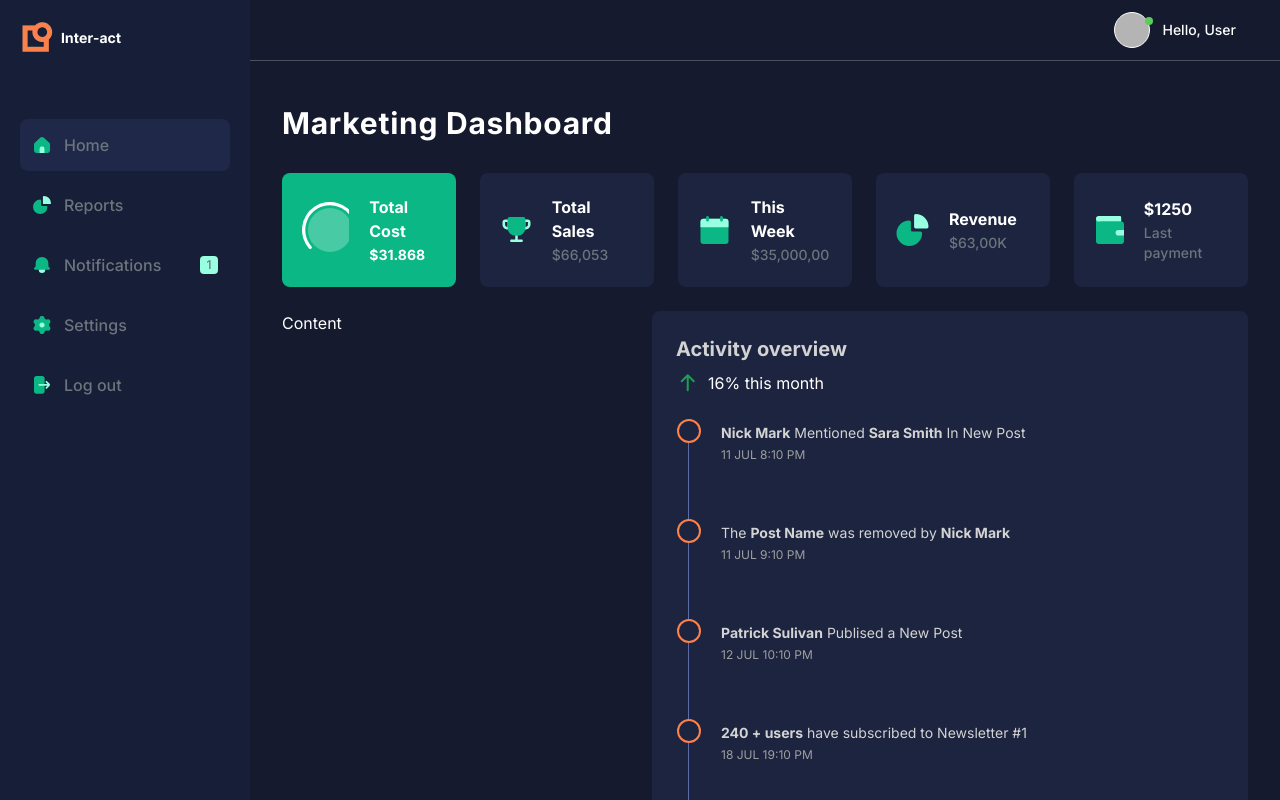
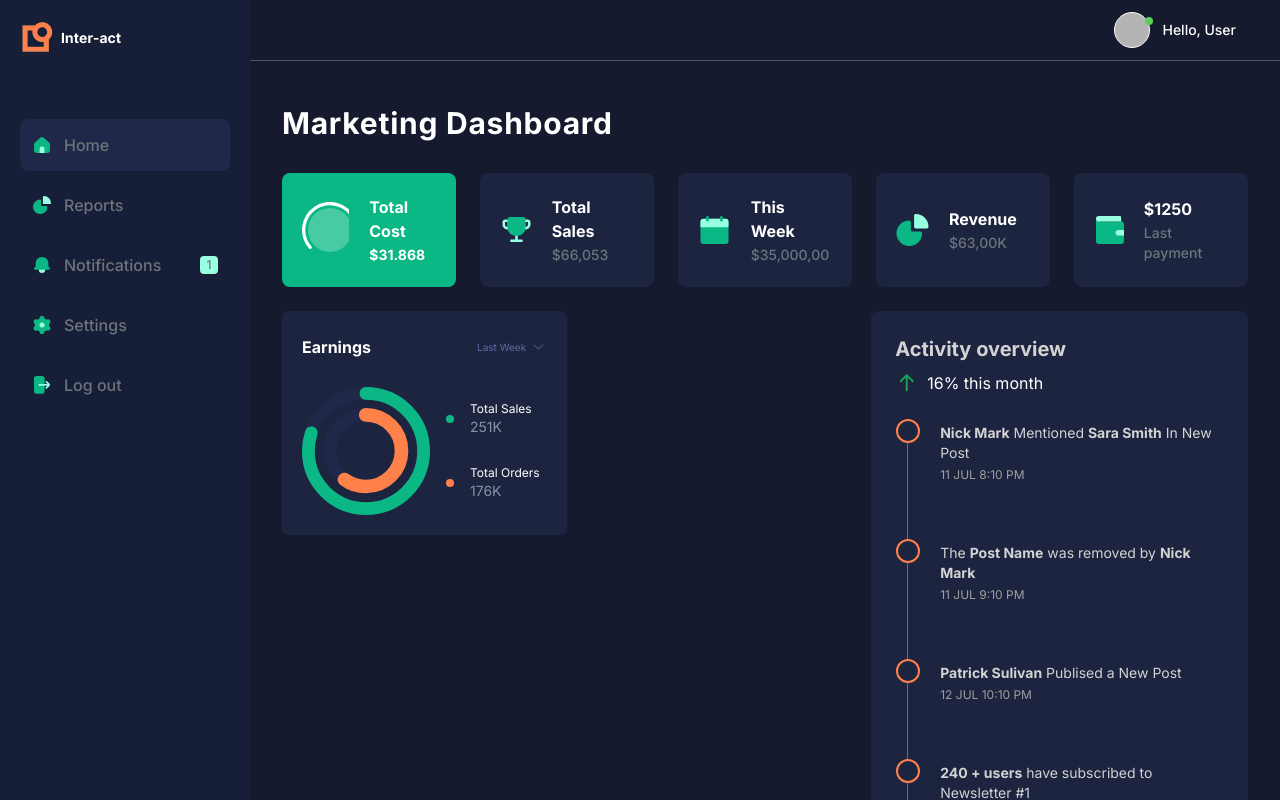
Before and after one commit to nzrmm/inter-act-dashboard, a React (Vite) app: page / in a window 1280 px wide. Shown: the top 800 px of the page. Built offline with nearby package versions, Linux system fonts and the light colour scheme.

Commit message:
feat: add component card earnings

```diff
--- a/package.json
+++ b/package.json
@@ -12,6 +12,7 @@
   "dependencies": {
     "classnames": "^2.3.2",
     "react": "^18.2.0",
+    "react-circular-progressbar": "^2.1.0",
     "react-dom": "^18.2.0",
     "react-router-dom": "^6.15.0"
   },
--- /dev/null
+++ b/src/components/card-earnings/index.tsx
@@ -0,0 +1,78 @@
+import { useState } from "react";
+import cx from "classnames";
+import {
+  buildStyles,
+  CircularProgressbar,
+  CircularProgressbarWithChildren,
+} from "react-circular-progressbar";
+import "react-circular-progressbar/dist/styles.css";
+
+import { Dot, Dropdown } from "@/components/commons";
+
+import { earningDateOptions } from "@/data";
+import { IOption } from "@/types/data";
+
+const CardEarnings = () => {
+  const [data, setData] = useState<IOption>(earningDateOptions[0]);
+
+  return (
+    <div className={cx("w-[285px] bg-dark-04 rounded-md p-5")}>
+      <div className={cx("flex justify-between items-center mb-6")}>
+        <p className={cx("font-bold")}>Earnings</p>
+        <Dropdown
+          options={earningDateOptions}
+          wrapperClassName={cx("min-w-[70px]")}
+          onChange={(option) => setData(option)}
+        />
+      </div>
+
+      <div className={cx("flex items-center gap-4")}>
+        <div className={cx("w-[128px] h-[128px]")}>
+          <CircularProgressbarWithChildren
+            value={data?.value?.sales?.percentage}
+            strokeWidth={10}
+            styles={buildStyles({
+              trailColor: "#1F2849",
+              pathColor: "#0BB885",
+            })}
+          >
+            <div className={cx("w-8/12")}>
+              <CircularProgressbar
+                value={data?.value?.orders?.percentage}
+                strokeWidth={16}
+                styles={buildStyles({
+                  trailColor: "#1F2849",
+                  pathColor: "#FF814A",
+                })}
+              />
+            </div>
+          </CircularProgressbarWithChildren>
+        </div>
+
+        <div className={cx("flex-1")}>
+          <div className={cx("flex items-center gap-4 mb-7")}>
+            <Dot customClassName={cx("bg-[#0BB885]")} />
+            <div>
+              <p className={cx("text-xs")}>Total Sales</p>
+              <p className={cx("text-sm text-[#8A92A6]")}>
+                {data?.value?.sales?.total}
+              </p>
+            </div>
+          </div>
+
+          <div className={cx("flex items-center gap-4")}>
+            <Dot customClassName={cx("bg-[#FF814A]")} />
+            <div>
+              <p className={cx("text-xs")}>Total Orders</p>
+              <p className={cx("text-sm text-[#8A92A6]")}>
+                {data?.value?.orders?.total}
+              </p>
+            </div>
+          </div>
+        </div>
+      </div>
+    </div>
+  );
+};
+
+export default CardEarnings;
--- a/src/components/index.ts
+++ b/src/components/index.ts
@@ -1,5 +1,6 @@
 import SidebarItem from "@/components/sidebar-item";
+import CardEarnings from "@/components/card-earnings";
 import CardInformation from "@/components/card-information";
 import CardActivityOverview from "@/components/card-activity-overview";
 
-export { SidebarItem, CardInformation, CardActivityOverview };
+export { SidebarItem, CardEarnings, CardInformation, CardActivityOverview };
--- a/src/data/index.tsx
+++ b/src/data/index.tsx
@@ -1,4 +1,4 @@
-import { IInformation, IActivityOverview } from "@/types/data";
+import { IInformation, IActivityOverview, IOption } from "@/types/data";
 
 import {
   ICTrophy,
@@ -46,3 +46,32 @@ export const activityOverviews: IActivityOverview[] = [
     date: "11 JUL 9:10 PM",
   },
 ];
+
+export const earningDateOptions: IOption[] = [
+  {
+    label: "Last Week",
+    value: {
+      sales: {
+        percentage: 80,
+        total: "251K",
+      },
+      orders: {
+        percentage: 60,
+        total: "176K",
+      },
+    },
+  },
+  {
+    label: "2 Weeks ago",
+    value: {
+      sales: {
+        percentage: 50,
+        total: "165K",
+      },
+      orders: {
+        percentage: 40,
+        total: "147K",
+      },
+    },
+  },
+];
--- a/src/routes/home/index.tsx
+++ b/src/routes/home/index.tsx
@@ -1,6 +1,10 @@
 import cx from "classnames";
 
-import { CardInformation, CardActivityOverview } from "@/components";
+import {
+  CardEarnings,
+  CardInformation,
+  CardActivityOverview,
+} from "@/components";
 import { informations } from "@/data";
 
 const Home = () => {
@@ -21,9 +25,15 @@ const Home = () => {
       </div>
 
       <div className={cx("flex gap-6")}>
-        <div className={cx("w-3/5")}>Content</div>
+        <div className={cx("w-3/5")}>
+          <div className={cx("flex")}>
+            <CardEarnings />
+          </div>
+        </div>
 
-        <CardActivityOverview />
+        <div className={cx("w-2/5 ")}>
+          <CardActivityOverview />
+        </div>
       </div>
     </section>
   );
```
Also changed, not shown: 1 other file (tests, documents, lock files or other folders).
